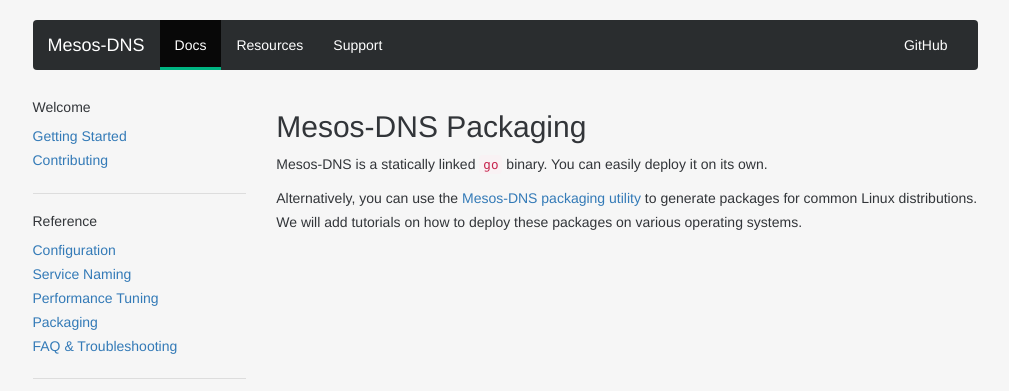
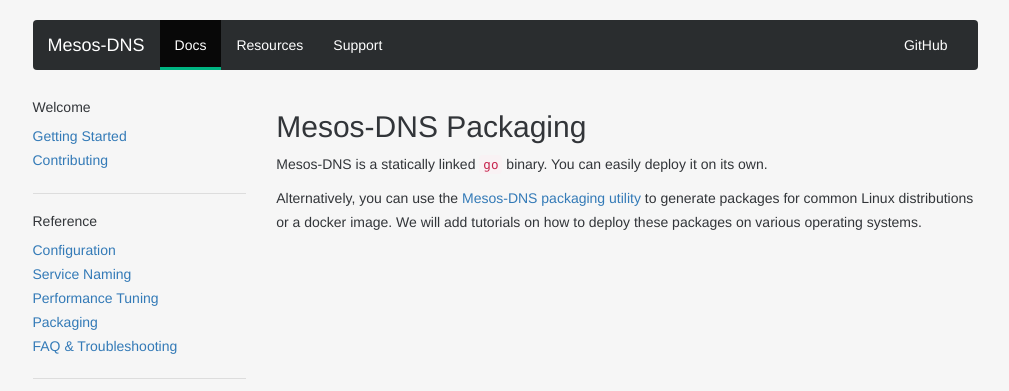
Before and after one commit to mesosphere/mesos-dns, a Jekyll site: the page built from docs/docs/packaging.md, in a window 1280 px wide. Shown: the top 391 px of the page, without its empty margins (135-1144 px from the left). Built offline with Jekyll 4.4.1, drawn with Linux system fonts in a browser that asks for light colours; nearby versions of some CDN libraries; some web fonts are replaced; Markdown is read by kramdown in place of the engine named in the settings.

Commit message:
Update packaging.md

```diff
--- a/docs/docs/packaging.md
+++ b/docs/docs/packaging.md
@@ -6,4 +6,4 @@ title: Mesos-DNS Packaging
 
 Mesos-DNS is a statically linked `go` binary. You can easily deploy it on its own.
 
-Alternatively, you can use the [Mesos-DNS packaging utility](https://github.com/mesosphere/mesos-dns-pkg) to generate packages for common Linux distributions. We will add tutorials on how to deploy these packages on various operating systems.
+Alternatively, you can use the [Mesos-DNS packaging utility](https://github.com/mesosphere/mesos-dns-pkg) to generate packages for common Linux distributions or a docker image. We will add tutorials on how to deploy these packages on various operating systems.
```
